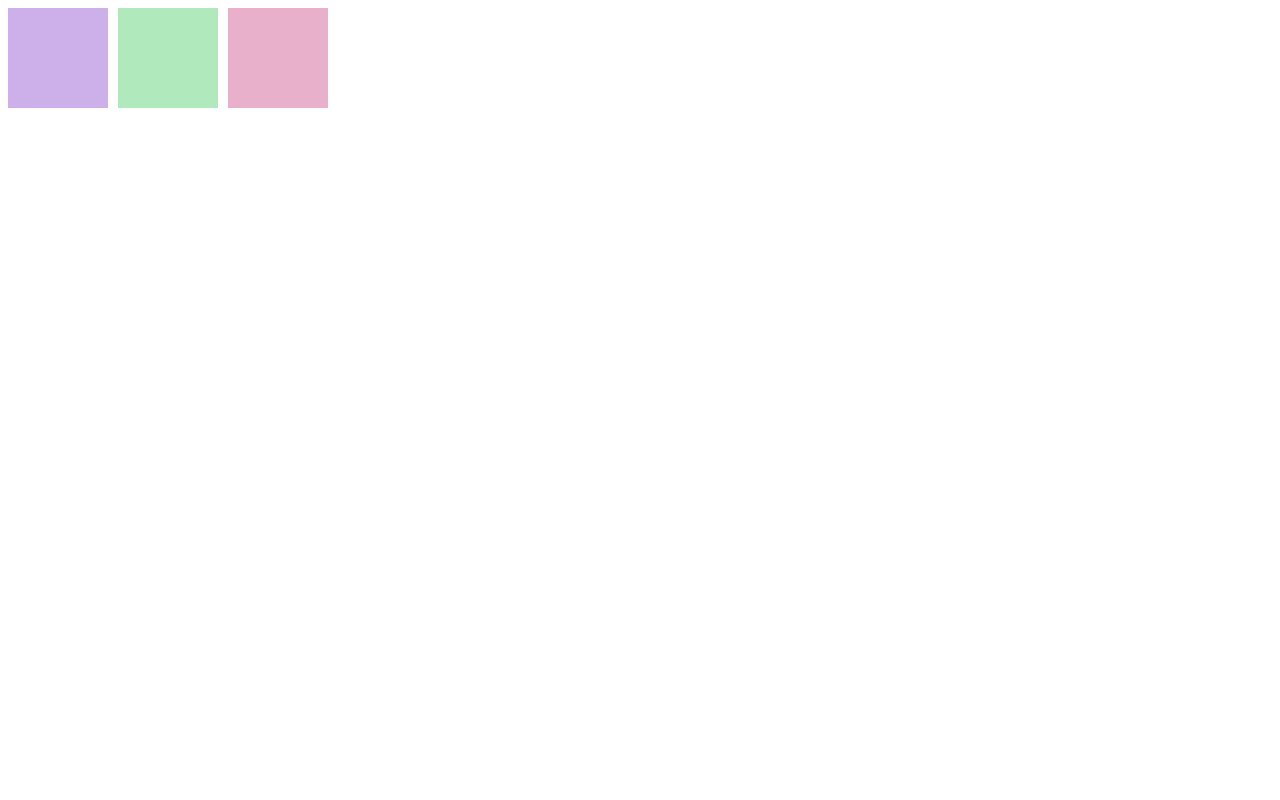
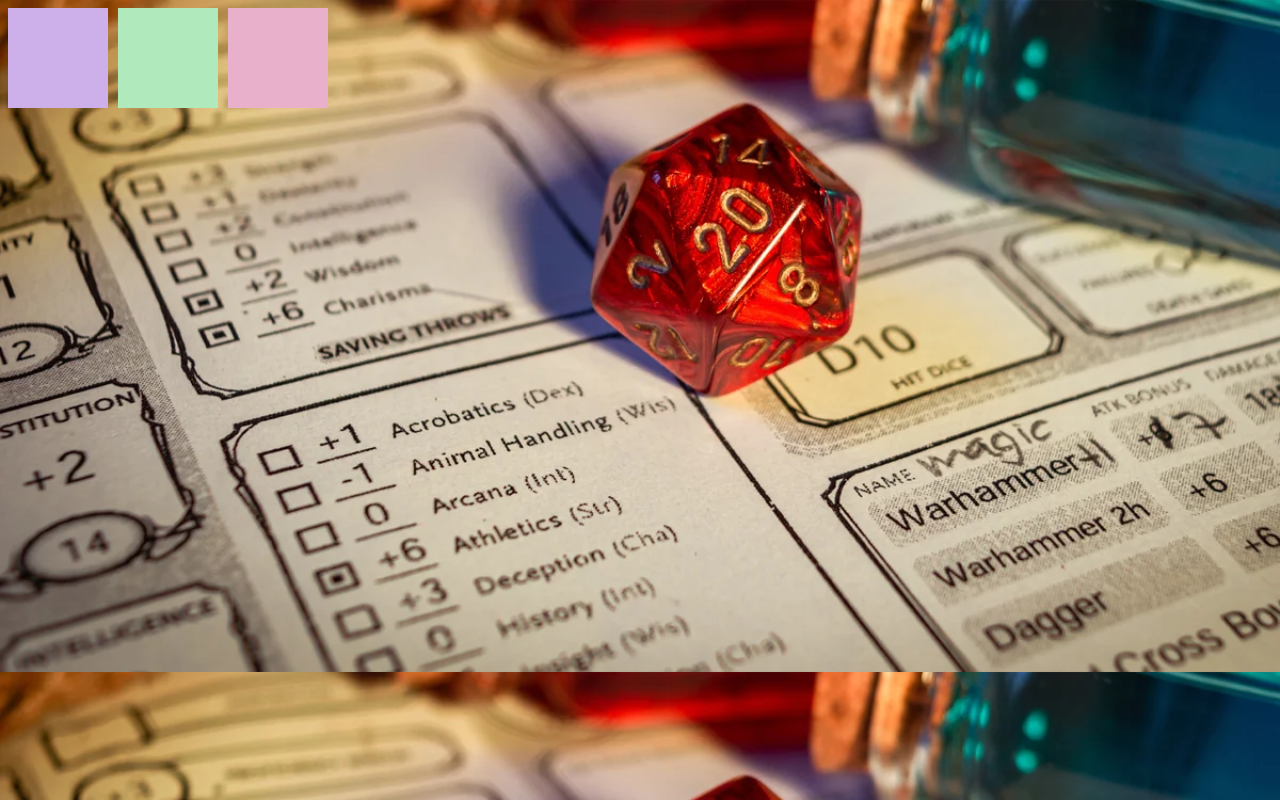
Before and after one commit to VargaDaniel2007/12-TypeScriptProjekt-DnD, a website built with Vite: page index.html in a window 1280 px wide. Built offline with nearby package versions, Linux system fonts and the light colour scheme.

Commit message:
css test background

```diff
--- a/src/styles/style.css
+++ b/src/styles/style.css
@@ -1,3 +1,8 @@
+body{
+    background-image: url(/src/images/placeholder\ body\ background.webp);
+    background-size: cover;
+}
+
 .egy{
     background-color: rgb(205, 176, 233);
     width: 100px;
```
Also changed, not shown: src/images/placeholder body background.webp (added).
